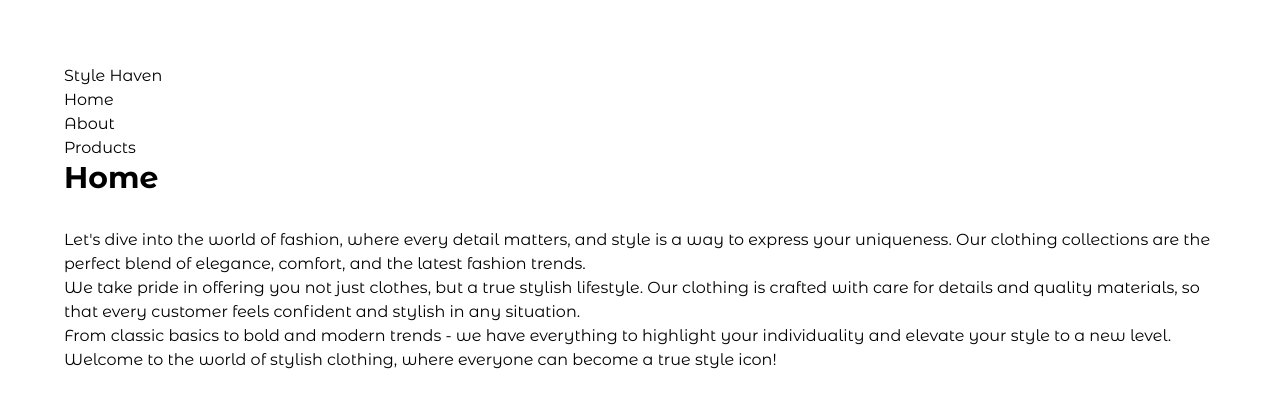
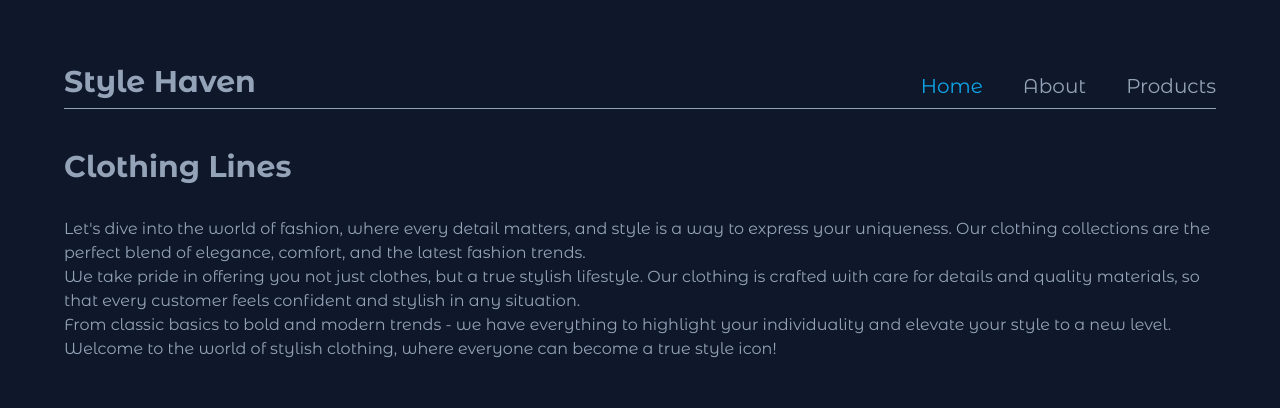
Before and after one commit to jackal7819/style-haven, a Nuxt app: page / in a window 1280 px wide. Shown: the top 408 px of the page. Built offline with nearby package versions, Linux system fonts and the light colour scheme.

Commit message:
Add layout

```diff
--- a/components/Header.vue
+++ b/components/Header.vue
@@ -1,8 +1,8 @@
 <template>
 	<header>
-		<nav>
-			<NuxtLink to="/">Style Haven</NuxtLink>
-			<ul>
+		<nav class="flex items-end justify-between pb-2 border-b border-slate-400">
+			<h1 class="text-3xl font-bold">Style Haven</h1>
+			<ul class="flex justify-between gap-10 text-xl">
 				<li>
 					<NuxtLink to="/">Home</NuxtLink>
 				</li>
@@ -16,3 +16,10 @@
 		</nav>
 	</header>
 </template>
+
+<style scoped>
+	.router-link-exact-active {
+		color: #0ea5e9;
+		transition: all 0.3s ease-in-out;
+	}
+</style>
--- /dev/null
+++ b/layouts/default.vue
@@ -0,0 +1,8 @@
+<template>
+	<div
+		class="max-w-screen-2xl mx-auto min-h-screen bg-slate-900 p-[5%] text-slate-400"
+	>
+		<Header />
+		<slot />
+	</div>
+</template>
--- a/nuxt.config.js
+++ b/nuxt.config.js
@@ -5,7 +5,7 @@ export default defineNuxtConfig({
 		link: [{ rel: 'icon', type: 'image/svg+xml', href: '/pinia.svg' }],
 	},
 	devtools: { enabled: true },
-	css: ['/main.css'],
+	css: ['~/assets/css/main.css'],
 	postcss: {
 		plugins: {
 			tailwindcss: {},
--- a/pages/about.vue
+++ b/pages/about.vue
@@ -1,6 +1,5 @@
 <template>
-	<div class="p-[5%]">
-		<Header />
+	<main class="py-10">
 		<h1 class="mb-8 text-3xl font-bold">About</h1>
 		<p>
 			Ready to refresh your wardrobe and add fresh accents to your look?
@@ -18,5 +17,5 @@
 			Allow yourself to transform and discover new horizons of style with
 			our collection. Choose quality, choose style, choose us!
 		</p>
-	</div>
+	</main>
 </template>
--- a/pages/index.vue
+++ b/pages/index.vue
@@ -1,7 +1,6 @@
 <template>
-	<div class="p-[5%]">
-		<Header />
-		<h1 class="mb-8 text-3xl font-bold">Home</h1>
+	<main class='py-10'>
+		<h1 class="mb-8 text-3xl font-bold">Clothing Lines</h1>
 		<p>
 			Let's dive into the world of fashion, where every detail matters,
 			and style is a way to express your uniqueness. Our clothing
@@ -20,5 +19,5 @@
 			level. Welcome to the world of stylish clothing, where everyone can
 			become a true style icon!
 		</p>
-	</div>
+	</main>
 </template>
--- a/pages/products/[id].vue
+++ b/pages/products/[id].vue
@@ -1,7 +1,7 @@
 <script setup></script>
 
 <template>
-	<div class='p-[5%]'>
+	<main class='py-10'>
 		<h1 class="mb-8 text-3xl font-bold">Product details for {{ $route.params.id }}</h1>
 		<p>
 			We take pride in offering you not just clothes, but a true stylish
@@ -9,5 +9,5 @@
 			materials, so that every customer feels confident and stylish in any
 			situation.
 		</p>
-	</div>
+	</main>
 </template>
--- a/pages/products/index.vue
+++ b/pages/products/index.vue
@@ -1,6 +1,5 @@
 <template>
-	<div class="p-[5%]">
-		<Header />
+	<main class="py-10">
 		<h1 class="mb-8 text-3xl font-bold">Products</h1>
-	</div>
+	</main>
 </template>
```
Also changed, not shown: assets/css/main.css (line endings or trailing spaces).
